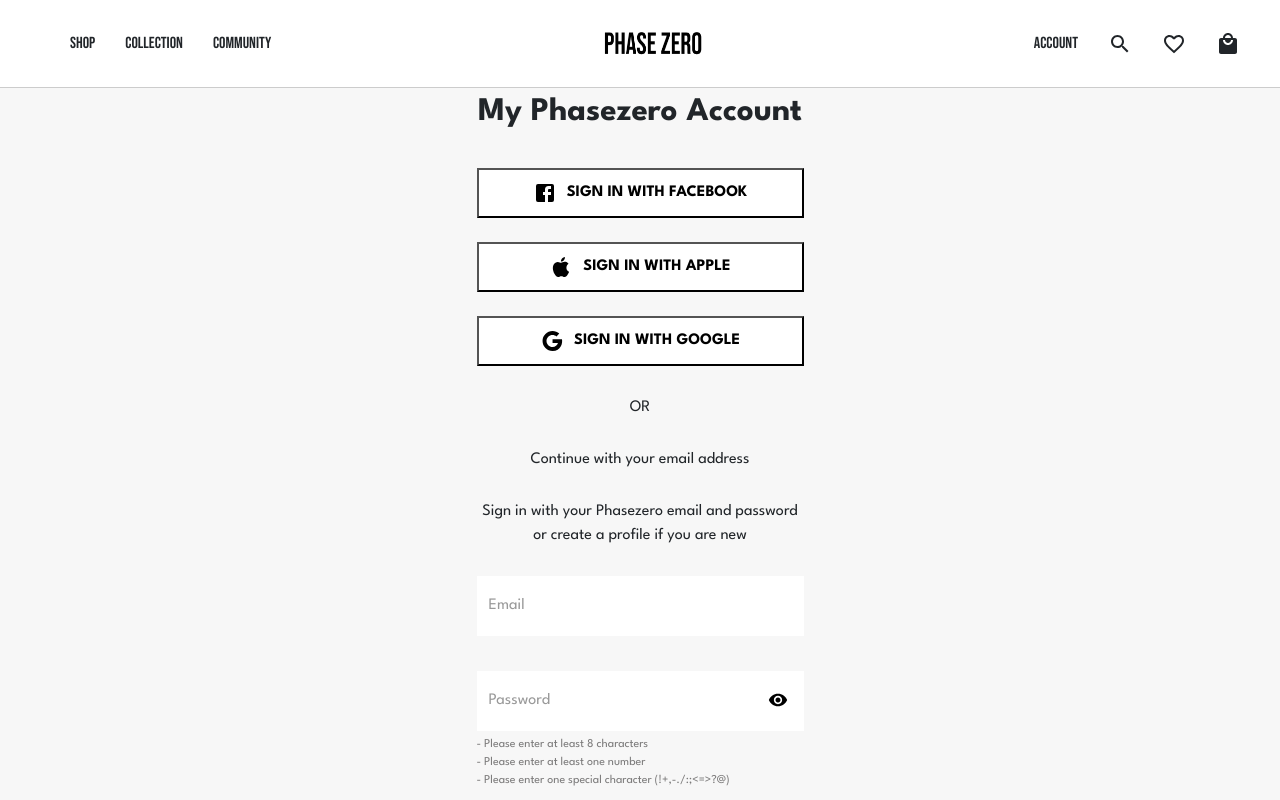
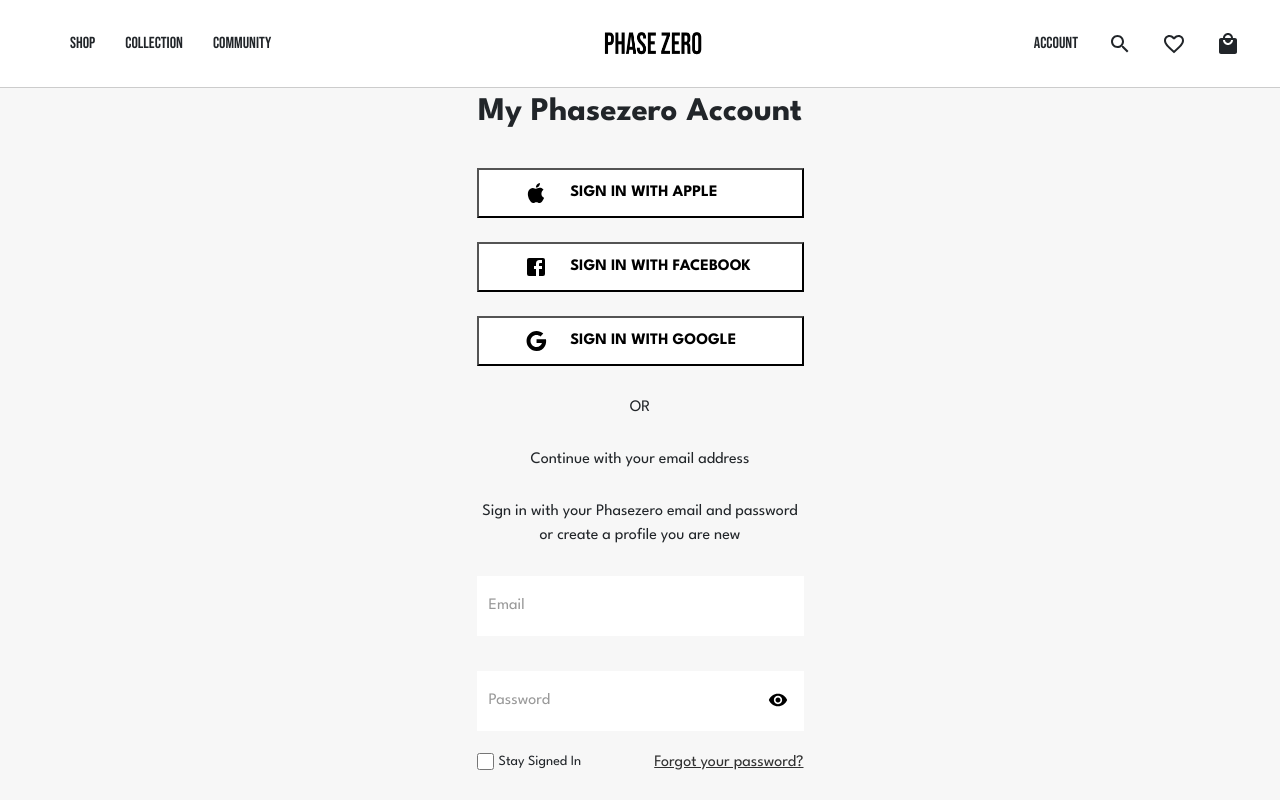
Before and after one commit to mindXcape/phasezero-clothing, a React (Vite) app: page /register in a window 1280 px wide. Both pictures are taken after a click on the button "Continue". Shown: the top 800 px of the page. Built offline with nearby package versions, Linux system fonts and the light colour scheme.

Commit message:
PHS-61-Register-Page-Design completed

```diff
--- a/src/Layouts/Register/Register.tsx
+++ b/src/Layouts/Account/Account.tsx
@@ -1,42 +1,40 @@
-import React, { useState } from 'react';
+import { useState } from 'react';
 import AppleIcon from '@mui/icons-material/Apple';
 import FacebookIcon from '@mui/icons-material/Facebook';
 import GoogleIcon from '@mui/icons-material/Google';
 import ProviderBtn from '../../components/button/ProviderBtn';
 import FloatingLabelInput from '../../components/ui/input/FloatingInputLabel';
+import RegisterForm from '../../components/form/RegisterForm';
 import Button from '../../components/button/Button';
-import '../../scss/main.scss';
-import RegisterForm from '../../components/form/RegisterForm';
+import LoginForm from '../../components/form/LoginForm';
 
-function Register() {
+function Account() {
   const [showForm, setShowForm] = useState(false);
   const handleClick = () => {
     // your click handler logic
   };
-
   const handleContinueClick = (e: { preventDefault: () => void }) => {
     e.preventDefault();
     setShowForm(true);
   };
-
   return (
-    <div className="register__main__wrapper">
-      <div className="register__sub__wrapper">
+    <div className="account__main__wrapper">
+      <div className="account__sub__wrapper">
         <span className="phasezero__account__title">My Phasezero Account</span>
         <div className="btns__register__wrapper">
+          <ProviderBtn
+            title="SIGN IN WITH APPLE"
+            className="apple__btn"
+            eventHandler={handleClick}
+            disabled={false}
+            providerIcon={<AppleIcon />}
+          />
           <ProviderBtn
             title="SIGN IN WITH FACEBOOK"
             className="facebook__btn"
             eventHandler={handleClick}
             disabled={false}
             providerIcon={<FacebookIcon />}
-          />
-          <ProviderBtn
-            title="SIGN IN WITH APPLE"
-            className="apple__btn"
-            eventHandler={handleClick}
-            disabled={false}
-            providerIcon={<AppleIcon />}
           />
           <ProviderBtn
             title="SIGN IN WITH GOOGLE"
@@ -51,7 +49,7 @@ function Register() {
           <span>Continue with your email address</span>
           <span>
             Sign in with your Phasezero email and password or create a profile
-            if you are new
+            you are new
           </span>
           <FloatingLabelInput
             id="email"
@@ -60,7 +58,7 @@ function Register() {
             isRequired
           />
         </div>
-        {showForm && <RegisterForm />}
+        {showForm && <LoginForm />}
         {!showForm ? (
           <Button
             className="continue__btn__register"
@@ -81,4 +79,4 @@ function Register() {
   );
 }
 
-export default Register;
+export default Account;
--- a/src/Routes/HomeRoutes.tsx
+++ b/src/Routes/HomeRoutes.tsx
@@ -6,7 +6,7 @@ import Checkout from '../pages/Checkout';
 import Contact from '../pages/Contact';
 import NotFound from '../pages/NotFound';
 import CartPage from '../pages/Cartpage';
-import Register from '../Layouts/Register/Register';
+import Account from '../Layouts/Account/Account';
 import CollectionPage from '../pages/CollectionPage';
 import ShopAll from '../pages/ShopAll';
 import Wishlist from '../pages/Wishlist';
@@ -22,7 +22,7 @@ const HomeRoutes = function HomeRoutes() {
       <Route path="/shop" element={<ShopAll />} />
       <Route path="/cart" element={<CartPage />} />
       <Route path="/wishlist" element={<Wishlist />} />
-      <Route path="/register" element={<Register />} />
+      <Route path="/register" element={<Account />} />
       <Route path="*" element={<NotFound />} />
     </Routes>
   );
--- a/src/components/button/ProviderBtn.tsx
+++ b/src/components/button/ProviderBtn.tsx
@@ -23,8 +23,10 @@ const ProviderBtn = function ProviderBtn({
       onClick={eventHandler}
       disabled={disabled}
     >
-      {providerIcon}
-      <div className="btn__provider__title">{title}</div>
+      <div className="provider__wrapper">
+        {providerIcon}
+        <div className="btn__provider__title">{title}</div>
+      </div>
     </button>
   );
 };
--- /dev/null
+++ b/src/components/form/LoginForm.tsx
@@ -0,0 +1,53 @@
+import React, { useState } from 'react';
+import { Link } from 'react-router-dom';
+import VisibilityOffIcon from '@mui/icons-material/VisibilityOff';
+import RemoveRedEyeIcon from '@mui/icons-material/RemoveRedEye';
+import FloatingLabelInput from '../ui/input/FloatingInputLabel';
+import '../../scss/main.scss';
+
+function LoginForm() {
+  const [isPasswordVisible, setPasswordVisible] = useState(false);
+  const [passwordType, setPasswordType] = useState('password');
+
+  const togglePasswordVisibility = () => {
+    setPasswordVisible(!isPasswordVisible);
+    setPasswordType(passwordType === 'password' ? 'text' : 'password');
+  };
+  return (
+    <div className="login__form__wrapper">
+      <div className="password__input__wrap">
+        <FloatingLabelInput
+          className="register__password"
+          id="password"
+          hasType={isPasswordVisible ? 'text' : 'password'} // Set input type based on isPasswordVisible state
+          label="Password"
+          icon={
+            isPasswordVisible ? (
+              // If password is visible, show 'visibility off' icon
+              <VisibilityOffIcon fontSize="small" />
+            ) : (
+              // If password is hidden, show 'remove red eye' icon
+              <RemoveRedEyeIcon fontSize="small" />
+            )
+          }
+          onIconClick={togglePasswordVisibility} // Set icon click handler to togglePasswordVisibility function
+        />
+      </div>
+      <div className="navigation__login__wrapper">
+        <div className="checkout__staySignIn">
+          <label htmlFor="staySigned">
+            {/* Stay Signed In checkbox */}
+            <input name="staySigned" type="checkbox" id="staySigned" />
+            Stay Signed In
+          </label>
+        </div>
+        {/* Link to reset password page */}
+        <Link to="/" className="login__forgotPassword__text">
+          Forgot your password?
+        </Link>
+      </div>
+    </div>
+  );
+}
+
+export default LoginForm; // Export LoginForm as default
--- a/src/scss/components/__components-dir.scss
+++ b/src/scss/components/__components-dir.scss
@@ -20,4 +20,5 @@ Files inside this folder should contain all styles relating to a reusable compon
 @import './providerBtn';
 @import './registerForm';
 @import './searchBar';
-@import './cartTable'
+@import './cartTable';
+@import './loginForm';
--- /dev/null
+++ b/src/scss/components/_loginForm.scss
@@ -0,0 +1,38 @@
+.login__form__wrapper {
+  .navigation__login__wrapper {
+    width: 100%;
+    display: flex;
+    justify-content: space-between;
+    margin-top: 20px;
+    .checkout__staySignIn {
+      width: 40%;
+      height: 100%;
+      display: flex;
+      align-items: flex-end;
+      label {
+        font-size: 14px;
+        display: flex;
+        align-items: center;
+        gap: 5px;
+        cursor: pointer;
+        input[type='checkbox'] {
+          height: 17px;
+          width: 17px;
+          border-radius: 0;
+          accent-color: black;
+        }
+        span {
+          font-size: 14px;
+        }
+      }
+    }
+    .login__forgotPassword__text {
+      text-decoration: underline;
+      color: #313131;
+      align-items: center;
+      &:hover {
+        color: #313131;
+      }
+    }
+  }
+}
--- a/src/scss/components/_providerBtn.scss
+++ b/src/scss/components/_providerBtn.scss
@@ -2,13 +2,26 @@
 
 .provider__btn {
   width: 100%;
-  display: flex;
-  flex-direction: row;
-  justify-content: center;
-  align-items: center;
   padding: 11px 16px;
   background-color: #fff;
-  gap: 10px;
   font-family: $font-secondary;
   font-weight: 600;
+  display: flex;
+  justify-content: center;
+  .provider__wrapper {
+    width: 80%;
+    display: flex;
+    flex-direction: row;
+    justify-content: space-between;
+    align-items: center;
+    gap: 10px;
+
+    @include sm {
+      width: 93%;
+    }
+    .btn__provider__title {
+      width: 80%;
+      text-align: start;
+    }
+  }
 }
--- a/src/scss/layouts/__layouts-dir.scss
+++ b/src/scss/layouts/__layouts-dir.scss
@@ -10,3 +10,4 @@ Files inside this folder can contain layouts.
 @import './register';
 @import './collection';
 @import './athleisure';
+@import './account';
--- /dev/null
+++ b/src/scss/layouts/_account.scss
@@ -0,0 +1,58 @@
+.account__main__wrapper {
+  width: 100%;
+  height: auto;
+  font-family: $font-secondary;
+  background-color: #f7f7f7;
+  display: flex;
+  align-items: center;
+  justify-content: center;
+  .account__sub__wrapper {
+    height: auto;
+    width: 375px;
+    padding: 0px 24px 10px 24px;
+    display: flex;
+    flex-direction: column;
+    gap: 30px;
+
+    @include lg {
+    }
+    .phasezero__account__title {
+      text-align: center;
+      font-size: 33px;
+      width: 100%;
+      font-weight: 600;
+      width: 100%;
+
+      @include sm {
+        font-size: 30px;
+      }
+    }
+
+    .btns__register__wrapper {
+      display: flex;
+      flex-direction: column;
+      gap: 24px;
+      width: 100%;
+    }
+    .register__texts__wrapper {
+      width: 144px;
+      width: 100%;
+      display: flex;
+      flex-direction: column;
+      gap: 28px;
+      justify-content: center;
+      align-items: center;
+      text-align: center;
+    }
+    .continue__btn__register {
+      height: 56px;
+      background-color: black;
+      color: #fff;
+    }
+    .create__btn__register {
+      height: 56px;
+      background-color: black;
+      color: #fff;
+    }
+  }
+}
--- a/src/scss/layouts/_register.scss
+++ b/src/scss/layouts/_register.scss
@@ -1,50 +1,4 @@
-.register__main__wrapper {
-  width: 100%;
-  height: auto;
-  font-family: $font-secondary;
-  background-color: #f7f7f7;
-  display: flex;
-  align-items: center;
-  justify-content: center;
-
-  .register__sub__wrapper {
-    height: auto;
-    width: 375px;
-    padding: 0px 24px 10px 24px;
-    display: flex;
-    flex-direction: column;
-    gap: 30px;
-
-    @include lg {
-    }
-    .phasezero__account__title {
-      text-align: center;
-      font-size: 33px;
-      width: 100%;
-      font-weight: 600;
-      width: 100%;
-
-      @include sm {
-        font-size: 30px;
-      }
-    }
-
-    .btns__register__wrapper {
-      display: flex;
-      flex-direction: column;
-      gap: 24px;
-      width: 100%;
-    }
-    .register__texts__wrapper {
-      width: 144px;
-      width: 100%;
-      display: flex;
-      flex-direction: column;
-      gap: 28px;
-      justify-content: center;
-      align-items: center;
-      text-align: center;
-    }
+.account__wrapper {
   .continue__btn__register {
     height: 56px;
     background-color: black;
@@ -56,4 +10,3 @@
     color: #fff;
   }
 }
-}
```
Lines whose indentation alone changed are shown as unchanged.
